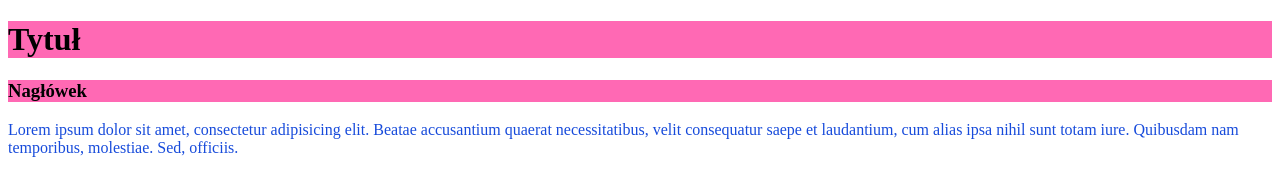
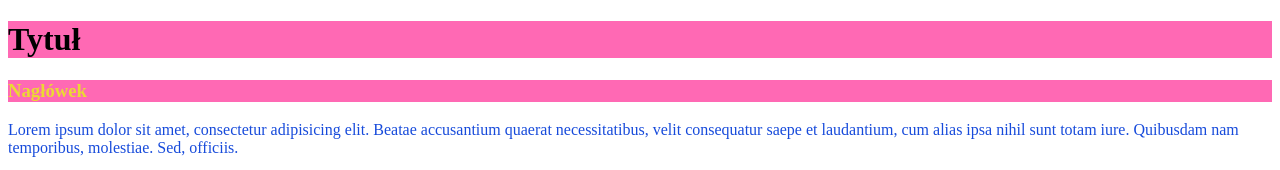
Before and after one commit to deviconix/CSS-PREWORK, a plain HTML site: page 22-css-selektory-css/index.html in a window 1280 px wide. Shown: the top 170 px of the page. Drawn offline with Linux system fonts and the light colour scheme.

Commit message:
step-4 used a direct single-level selector (h1+h3 {...})

```diff
--- a/22-css-selektory-css/css/style.css
+++ b/22-css-selektory-css/css/style.css
@@ -6,3 +6,7 @@ h3 {
 p {
     color: #174bdb;
 }
+
+h1+h3 {
+    color: #ebd834;
+}
```
